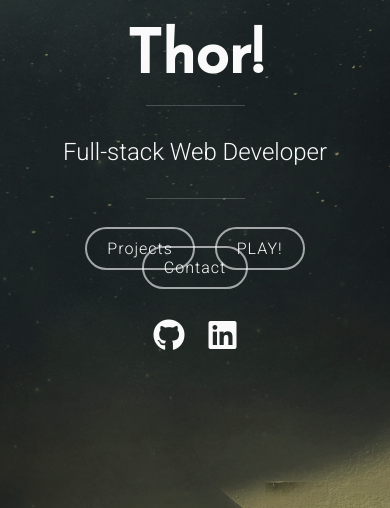
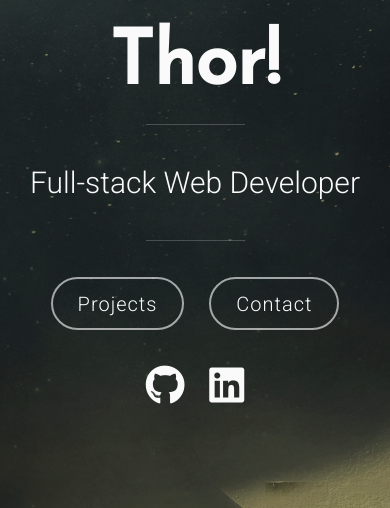
Before and after one commit to Ojself/flesjoecom, a plain HTML site: page index.html in a window 390 px wide. Shown: the part 336-844 px from the top of the page. Drawn offline with Linux system fonts and the light colour scheme.

Commit message:
link update

```diff
--- a/index.html
+++ b/index.html
@@ -10,10 +10,8 @@
   <!-- todo, make links mobile friendly  -->
 
   <link rel="icon" type="image/png" href="./public/favicon.ico" sizes="16x16" />
-
   <link rel="stylesheet prefetch" href="https://fonts.googleapis.com/css?family=Reem+Kufi|Roboto:300" />
   <link rel="stylesheet prefetch" href="https://use.fontawesome.com/releases/v5.0.8/css/all.css" />
-
   <link rel="stylesheet" href="./public/style.css" />
 </head>
 
@@ -34,7 +32,7 @@
     <hr />
     <div class="links">
       <a target="_blank" href="https://github.com/ojself">Projects</a>
-      <a target="_blank" href="http://www.flesjoe.com/chessathor">PLAY!</a>
+      <a class="chessathor" target="_blank" href="http://chessathor2.flesjoe.com/">Chessathor!</a>
       <a target="_blank" href="mailto:tormod.flesjo@gmail.com">Contact</a>
     </div>
     <div class="icons-social">
--- a/public/style.css
+++ b/public/style.css
@@ -29,7 +29,18 @@ body {
   html {
     font-size: 20px;
   }
+
 }
+@media (max-width: 400px) {
+  html {
+    font-size: 20px;
+  }
+  .chessathor { /* Can't be played on mobile */
+    display: none !important;
+  }
+}
+
+
 
 .icons-social i {
   font-size: 2em;
@@ -87,10 +98,9 @@ main > hr {
   height: 2.65rem;
 }
 
-/* art by Albulena Panduri */
 html {
   background: black;
-  background-image: url('../public/universe.jpg');
+  background-image: url('../public/universe.jpg'); /* art by Albulena Panduri */
   background-size: cover;
   background-position: center center;
 }
@@ -113,7 +123,7 @@ main {
   font-weight: 400;
   letter-spacing: 1px;
 
-  color: #fafafa;
+  color: #fafafa; /* https://www.youtube.com/watch?v=N6xoFhkthls */
   text-decoration: none;
   transition: all 0.2s;
 }
```
